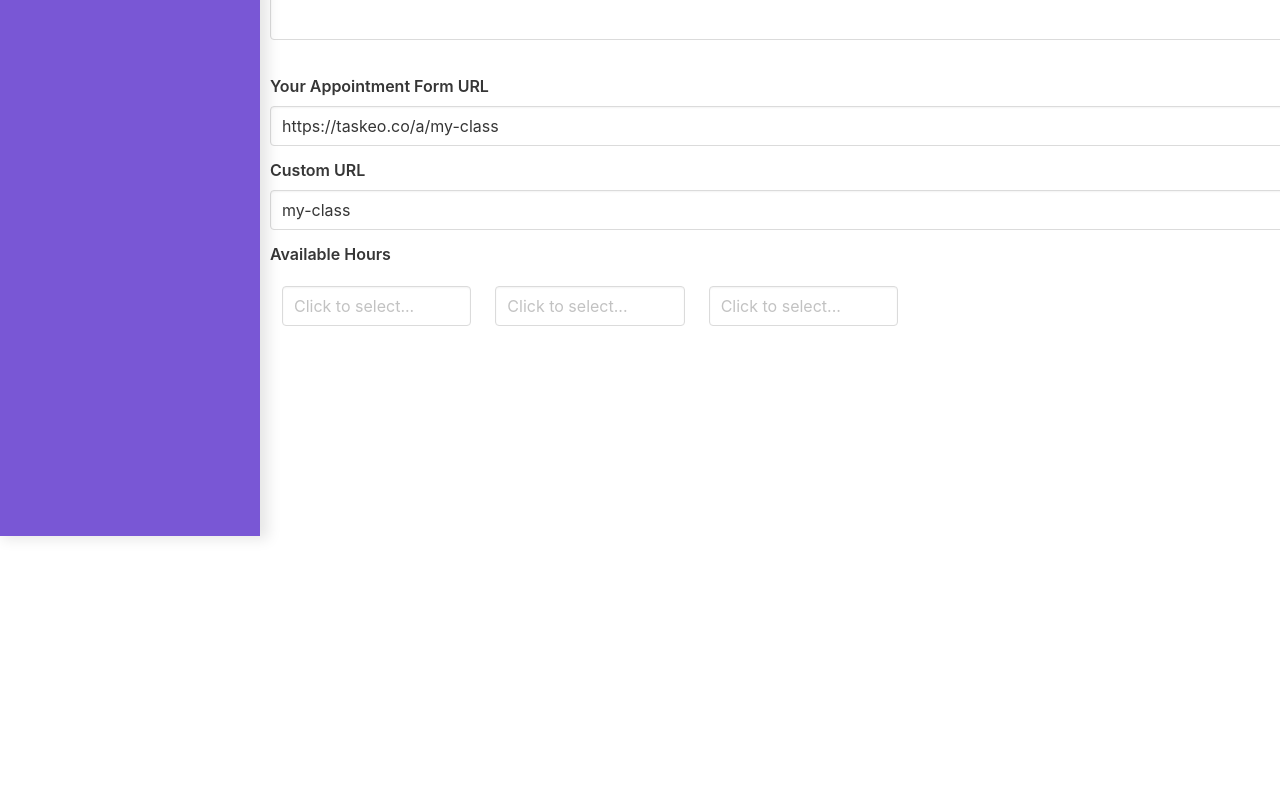
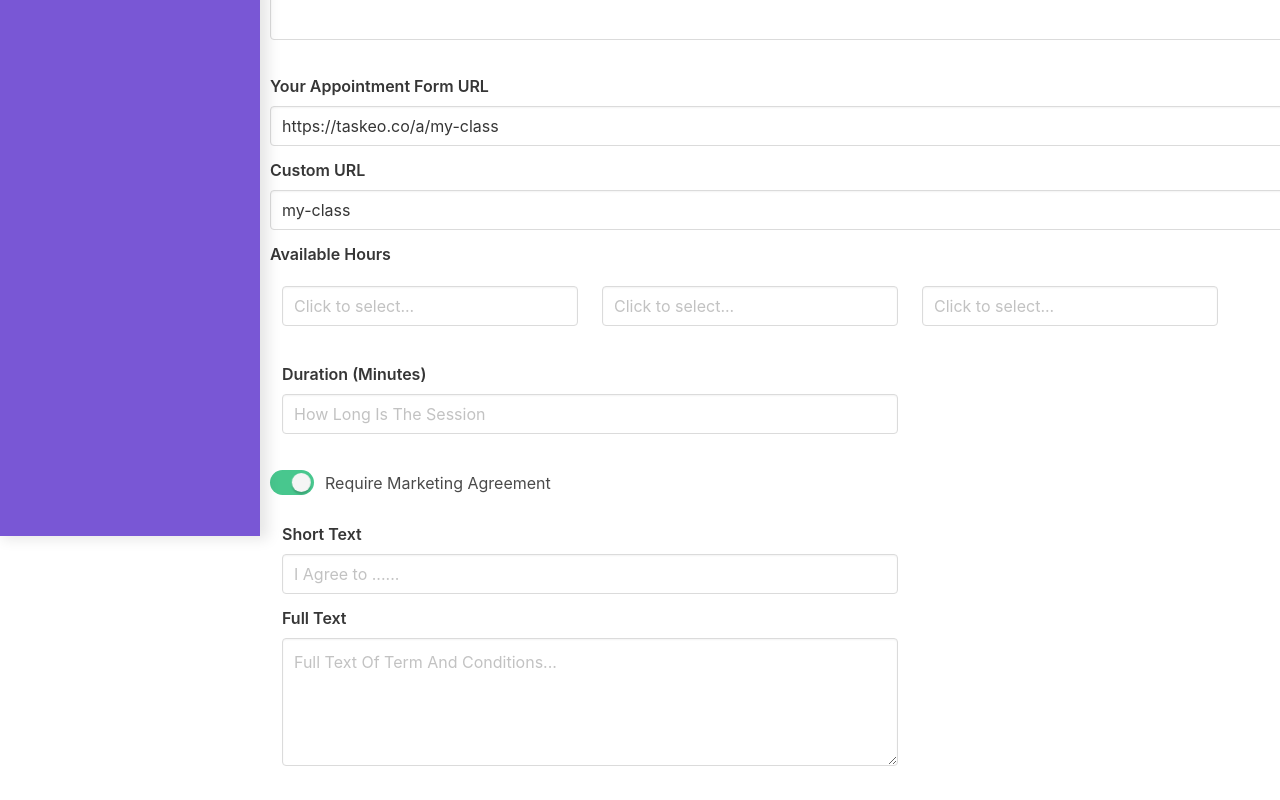
Before and after one commit to kaiz16/appointment-app, a Vue app: page /setting in a window 1280 px wide. Shown: the part 264-1064 px from the top of the page. Before the commit the page ends 800 px from the top, so only its background shows below. Built offline with nearby package versions, Linux system fonts and the light colour scheme.

Commit message:
Added Setting

```diff
--- a/src/views/Setting.vue
+++ b/src/views/Setting.vue
@@ -22,11 +22,11 @@
       ></b-input>
     </b-field>
     <b-field label="Available Hours">
-      <div class="column is-2">
+      <div class="column is-3">
         <b-datepicker placeholder="Click to select..." v-model="dates" multiple>
         </b-datepicker>
       </div>
-      <div class="column is-2">
+      <div class="column is-3">
         <b-timepicker
           placeholder="Click to select..."
           :min-time="minTime"
@@ -34,7 +34,7 @@
         >
         </b-timepicker>
       </div>
-      <div class="column is-2">
+      <div class="column is-3">
         <b-timepicker
           placeholder="Click to select..."
           :min-time="minTime"
@@ -43,6 +43,33 @@
         </b-timepicker>
       </div>
     </b-field>
+    <div class="column is-6">
+      <b-field label="Duration (Minutes)">
+        <b-input
+          v-model="duration"
+          placeholder="How Long Is The Session"
+        ></b-input>
+      </b-field>
+    </div>
+    <br />
+    <div class="field">
+      <b-switch :value="lightMode" type="is-success">
+        Require Marketing Agreement
+      </b-switch>
+    </div>
+    <div class="column is-6">
+      <b-field label="Short Text">
+        <b-input v-model="shorttext" placeholder="I Agree to ......"></b-input>
+      </b-field>
+      <b-field label="Full Text">
+        <b-input
+          v-model="fulltext"
+          maxlength="200"
+          type="textarea"
+          placeholder="Full Text Of Term And Conditions..."
+        ></b-input>
+      </b-field>
+    </div>
   </div>
 </template>
 
@@ -55,6 +82,10 @@ export default {
       url: "https://taskeo.co/a/my-class",
       customUrl: "my-class",
       dates: [],
+      duration: "",
+      lightMode: true,
+      shorttext: "",
+      fulltext: "",
     };
   },
 };
```
